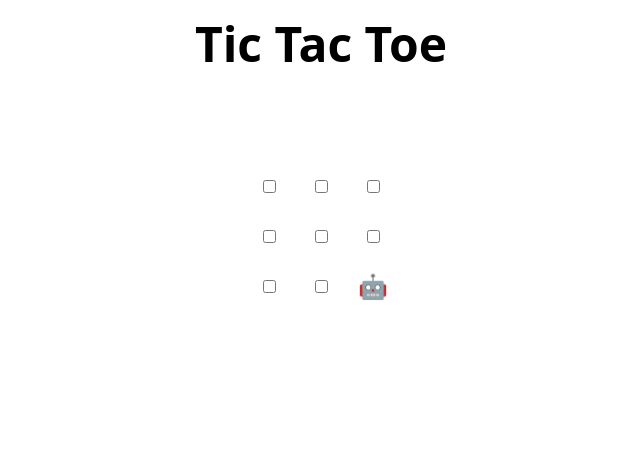
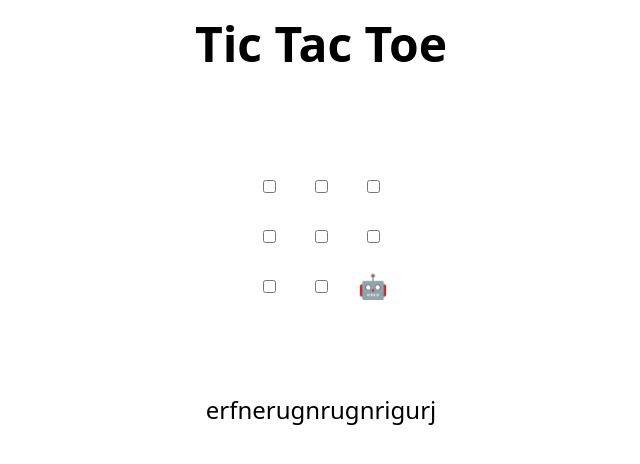
Before and after one commit to wzjav/skills-review-pull-requests, a plain HTML site: page index.html in a window 1280 px wide. Shown: the whole page, without its empty margins (319-959 px from the left). Drawn offline with Linux system fonts and the light colour scheme.

Commit message:
Update index.html
fewdgwfgergerg

```diff
--- a/index.html
+++ b/index.html
@@ -48,7 +48,7 @@
 </table>
 
 <h2 hidden>Game over, refresh to play again 🧑‍💻 🤖!</h2>
-
+erfnerugnrugnrigurj
 <script>
   // Initialization
   const boxes = Array.from(document.querySelectorAll("td"));
```
